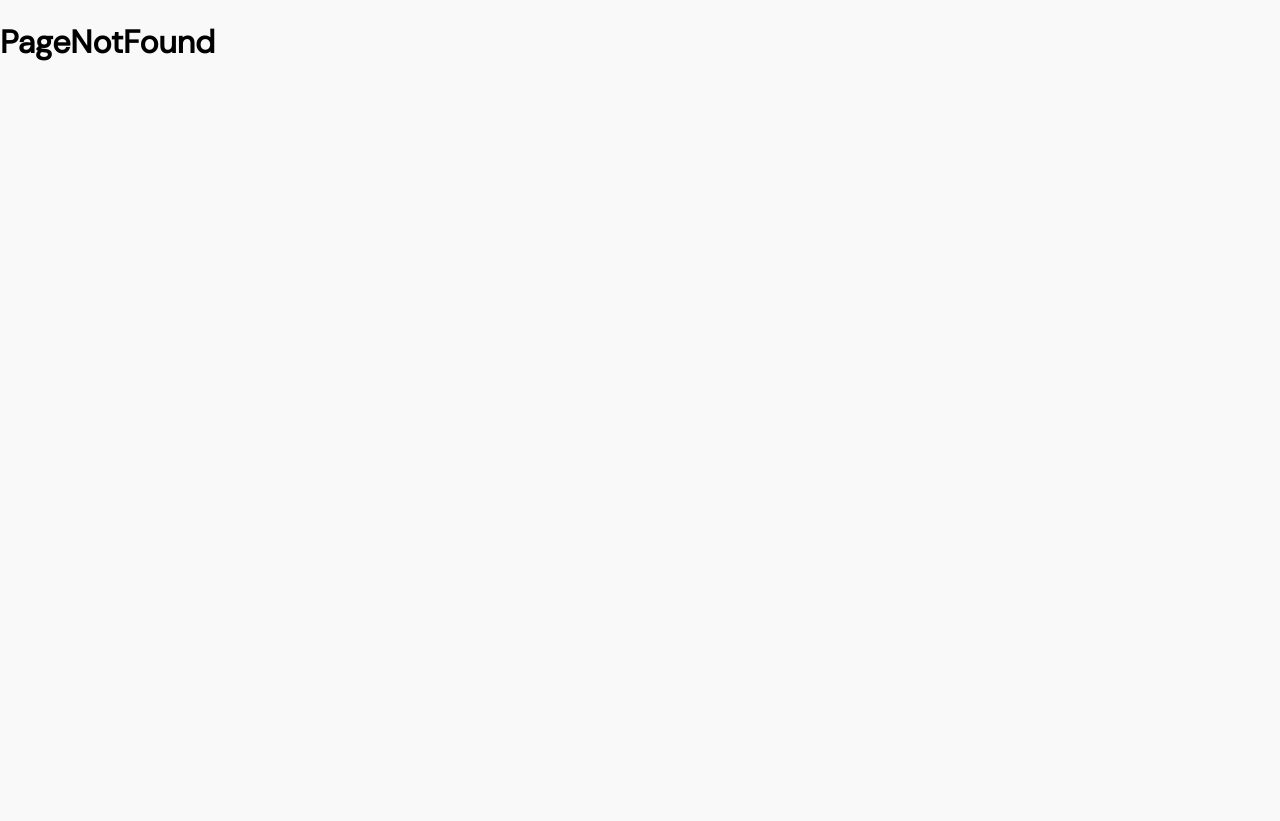
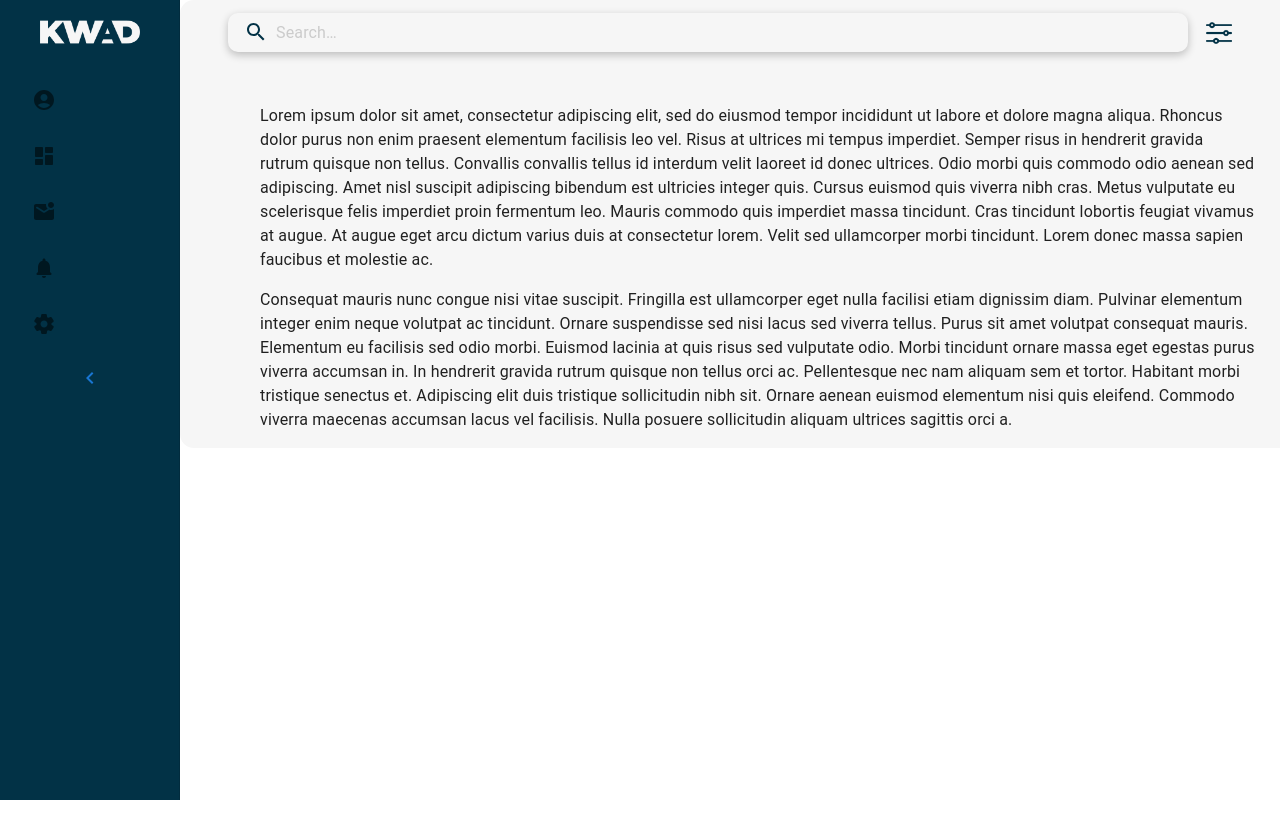
Before and after one commit to rakesh-jena/kwad-app, a React (Create React App) app: page /dashboard in a window 1280 px wide. After the commit the page ends 800 px from the top, so only its background shows below. Built offline with nearby package versions, Linux system fonts and the light colour scheme.

Commit message:
Dashboard Halfway done

```diff
--- a/src/App.js
+++ b/src/App.js
@@ -1,10 +1,12 @@
 import React from "react";
 import "./App.scss";
 import URL from "./URL";
+import CssBaseline from '@mui/material/CssBaseline';
 
 const App = () => {
   return (
     <div className="App">
+
       <URL />
     </div>
   );
--- a/src/URL.js
+++ b/src/URL.js
@@ -6,6 +6,7 @@ import Login from "./Views/Auth/Login";
 import Register from "./Views/Auth/Register";
 import PageNotFound from "./404";
 import ConfirmEmail from "./Views/Auth/ConfirmEmail";
+import Dashboard from "./Views/Layouts/Homepage";
 
 const URL = (props) => {
   return (
@@ -14,6 +15,7 @@ const URL = (props) => {
         <Route path="/forgot-password" element={<ForgotPassword />} />
         <Route path="/" element={<Login />} />
         <Route path="/register" element={<Register />} />
+        <Route path="/dashboard" element={<Dashboard />} />
         <Route path="/confirm-email" element={<ConfirmEmail />} />
         <Route path="*" element={<PageNotFound />} />
       </Routes>
--- a/src/Views/Layouts/Header.js
+++ b/src/Views/Layouts/Header.js
@@ -1,76 +1,95 @@
-import React, { useState } from "react";
-import "./Header.scss";
-import { useLocation } from 'react-router-dom';
-import { InputBase } from "@mui/material";
-import { Search } from "@mui/icons-material";
-import LogoB from "../../Images/Logo/logo_blue.png";
+import * as React from 'react';
+import { styled, createTheme, ThemeProvider } from '@mui/material/styles';
+import MuiAppBar from '@mui/material/AppBar';
+import Toolbar from '@mui/material/Toolbar';
+import SearchIcon from '@mui/icons-material/Search';
+import InputBase from '@mui/material/InputBase';
+import Container from '@mui/material/Container';
 import filterIcon from "../../Images/filter.png";
-import Sidebar from "./Sidebar";
+import IconButton from '@mui/material/IconButton';
+import MenuIcon from '@mui/icons-material/Menu';
 
+const drawerWidth = 180;
 
-const Header = (props) => {
-  console.log(props.displayIcons);
-  const location = useLocation();
-  const [input, setInput] = useState("");
-  console.log(input);
+const AppBar = styled(MuiAppBar, {
+  shouldForwardProp: (prop) => prop !== 'open',
+})(({ theme, open }) => ({
+  boxShadow: 'none',
+  backgroundColor : 'transparent',
+  transition: theme.transitions.create(['margin', 'width'], {
+    easing: theme.transitions.easing.sharp,
+    duration: theme.transitions.duration.leavingScreen,
+  }),
+  ...(open && {
+    width: `calc(100% - ${drawerWidth}px)`,
+    marginLeft: `${drawerWidth}px`,
+    transition: theme.transitions.create(['margin', 'width'], {
+      easing: theme.transitions.easing.easeOut,
+      duration: theme.transitions.duration.enteringScreen,
+    }),
+  }),
+}));
 
+const Search = styled('div')(({ theme }) => ({
+  position: 'relative',
+  borderRadius: '10px',
+  backgroundColor: 'transparent',
+  '&:hover': {
+
+  },
+  width: '100%',
+  boxShadow: 'rgba(0, 0, 0, 0.24) 0px 3px 8px',
+  [theme.breakpoints.up('sm')]: {
+  },
+}));
+
+const SearchIconWrapper = styled('div')(({ theme }) => ({
+  padding: theme.spacing(0, 2),
+  height: '100%',
+  position: 'absolute',
+  pointerEvents: 'none',
+  display: 'flex',
+  alignItems: 'center',
+  justifyContent: 'center',
+}));
+
+const StyledInputBase = styled(InputBase)(({ theme }) => ({
+  color: '#919191',
+  '& .MuiInputBase-input': {
+    padding: theme.spacing(1, 1, 1, 0),
+    // vertical padding + font size from searchIcon
+    paddingLeft: `calc(1em + ${theme.spacing(4)})`,
+    transition: theme.transitions.create('width'),
+    width: '100%',
+    [theme.breakpoints.up('md')]: {
+    },
+  },
+}));
+
+export default function Header(props) {
+  const {open} = props;
   return (
-    <div className="dashboardMain--Header">
-      {props.displayIcons ? (
-        <div className="dashboardMain--Header--LogoDiv">
-          <img
-            src={LogoB}
-            alt="kwad-logo"
-            className="dashboardMain--Header--LogoDiv--Logo"
+    <AppBar position="fixed" open={open}>
+      <Container>
+      <Toolbar>
+        <Search>
+          <SearchIconWrapper>
+            <SearchIcon sx={{color:'#023246'}}/>
+          </SearchIconWrapper>
+          <StyledInputBase
+            placeholder="Search…"
+            inputProps={{ 'aria-label': 'search' }}
           />
-        </div>
-      ) : (
-        <></>
-      )}
-      {location.pathname === "/dashboard" ? (
-        <div
-          className={
-            props.displayIcons
-              ? "dashboardMain--Header--Search--NavClose"
-              : "dashboardMain--Header--Search--NavOpen"
-          }
-        >
-          <div className="searchIcon">
-            <Search className="dashboardMain--Header--SearchIcon" />
-          </div>
-          <InputBase
-            placeholder="Search"
-            classes={{
-              root: "inputRoot",
-              input: "inputInput",
-            }}
-            inputProps={{ "aria-label": "search" }}
-            onChange={(e) => {
-              setInput(e.target.value);
-            }}
-            onClick={() => {
-              console.log("Hello");
-            }}
-          />
-        </div>
-      ) : (
-        <></>
-      )}
-
-      {props.displayIcons ? <Sidebar displayIcons={true} /> : <></>}
-      {props.displayIcons || location.pathname === "/dashboard" ? (
-        <div className="dashboardMain--Header--FilterDiv">
+        </Search>
+        <div className="appbar-filter-div">
           <img
             src={filterIcon}
             alt="filter--icon"
-            className="dashboardMain--Header--FilterDiv--Icon"
+            className="appbar-filter-Icon"
           />
         </div>
-      ) : (
-        <></>
-      )}
-    </div>
+      </Toolbar>
+      </Container>
+    </AppBar>
   );
 };
-
-export default Header;
--- a/src/Views/Layouts/Homepage.js
+++ b/src/Views/Layouts/Homepage.js
@@ -1,54 +1,17 @@
 import React, { useState } from "react";
-import "./DashboardLayout.scss";
+//import "./DashboardLayout.scss";
 import { styled } from "@mui/material/styles";
 import Box from "@mui/material/Box";
-import Drawer from "@mui/material/Drawer";
 import CssBaseline from "@mui/material/CssBaseline";
-import Divider from "@mui/material/Divider";
-import IconButton from "@mui/material/IconButton";
-import ChevronLeftIcon from "@mui/icons-material/ChevronLeft";
-import ChevronRightIcon from "@mui/icons-material/ChevronRight";
-import MuiAppBar from "@mui/material/AppBar";
+import Typography from '@mui/material/Typography';
+import Container from '@mui/material/Container';
 import { useLocation } from "react-router-dom";
-import Suggestions from "./Suggestions";
 import Header from "./Header";
+import Sidebar from "./Sidebar";
+import ChevronLeftIcon from '@mui/icons-material/ChevronLeft';
+import ChevronRightIcon from '@mui/icons-material/ChevronRight';
 
-import Sidebar from "./Sidebar";
-
-const drawerWidth = 250;
-
-const AppBar = styled(MuiAppBar, {
-  shouldForwardProp: (prop) => prop !== "open",
-})(({ theme, open }) => ({
-  transition: theme.transitions.create(["margin", "width"], {
-    easing: theme.transitions.easing.sharp,
-    duration: theme.transitions.duration.leavingScreen,
-  }),
-  ...(open && {
-    width: `calc(100% - ${drawerWidth + 56 * 2}px)`,
-    marginLeft: `${theme.spacing(7)}`,
-    marginRight: `${theme.spacing(7)}`,
-    marginTop: `${theme.spacing(3)}`,
-    paddingTop: `${theme.spacing(2)}`,
-    paddingBottom: `${theme.spacing(2)}`,
-    backgroundColor: "#f6f6f6",
-    boxShadow: "none",
-    transition: theme.transitions.create(["margin", "width"], {
-      easing: theme.transitions.easing.easeOut,
-      duration: theme.transitions.duration.enteringScreen,
-    }),
-  }),
-  ...(open === false && {
-    width: `calc(100% -  (${theme.spacing(7)} + ${theme.spacing(7)}))`,
-    marginLeft: `${theme.spacing(7)}`,
-    marginRight: `${theme.spacing(7)}`,
-    marginTop: `${theme.spacing(3)}`,
-    paddingTop: `${theme.spacing(2)}`,
-    paddingBottom: `${theme.spacing(2)}`,
-    backgroundColor: "#f6f6f6",
-    boxShadow: "none",
-  }),
-}));
+const drawerWidth = 180;
 
 const Main = styled("main", { shouldForwardProp: (prop) => prop !== "open" })(
   ({ theme, open }) => ({
@@ -73,72 +36,62 @@ const Main = styled("main", { shouldForwardProp: (prop) => prop !== "open" })(
   })
 );
 
-export const OpenStatus = React.createContext();
+const DrawerHeader = styled('div')(({ theme }) => ({
+  display: 'flex',
+  alignItems: 'center',
+  padding: theme.spacing(0, 1),
+  // necessary for content to be below app bar
+  ...theme.mixins.toolbar,
+  justifyContent: 'flex-end',
+}));
 
-const MainLayout = (props) => {
-  const { children } = props;
-  const location = useLocation();
-  const [open, setOpen] = useState(true);
-  console.log("from dashboard layout = " + open);
-  const handleDrawerHandle = () => {
-    setOpen(!open);
+export default function Homepage() {
+  const [open, setOpen] = React.useState(true);
+
+  const handleDrawerOpen = () => {
+    setOpen(true);
   };
-  console.log(open);
+
+  const handleDrawerClose = () => {
+    setOpen(false);
+  };
   return (
-    <Box sx={{ display: "flex" }} className="mainLayout">
+    <Box sx={{ display: 'flex' }}>
       <CssBaseline />
-      {location.pathname === "/dashboard" || open === false ? (
-        <AppBar position="fixed" open={open}>
-          {open === false ? (
-            <div>
-              <Header displayIcons={true} />
-            </div>
-          ) : (
-            <div>
-              <Header displayIcons={false} />
-            </div>
-          )}
-          {location.pathname === "/dashboard" ? (
-            <div>
-              <Suggestions />
-            </div>
-          ) : (
-            <></>
-          )}
-        </AppBar>
-      ) : (
-        <></>
-      )}
-      <Drawer
-        sx={{
-          width: drawerWidth,
-          flexShrink: 0,
-          "& .MuiDrawer-paper": {
-            width: drawerWidth,
-            boxSizing: "border-box",
-            backgroundColor: "#023246",
-            borderRight: "0ch",
-          },
-        }}
-        variant="persistent"
-        anchor="left"
-        open={open}
-      >
-        <Divider />
-        <Sidebar />
-      </Drawer>
-
-      <IconButton
-        onClick={handleDrawerHandle}
-        className={open ? "mainLayout--Open" : "mainLayout--Close"}
-      >
-        {open ? <ChevronLeftIcon /> : <ChevronRightIcon />}
-      </IconButton>
-      <OpenStatus.Provider value={open}>
-        <Main open={open}>{children}</Main>
-      </OpenStatus.Provider>
+      <Header open={open}/>
+      <Sidebar open={open} drawerWidth={drawerWidth}/>
+      <Main open={open}>
+        <Container>
+        <DrawerHeader />
+        <Typography paragraph>
+          Lorem ipsum dolor sit amet, consectetur adipiscing elit, sed do eiusmod
+          tempor incididunt ut labore et dolore magna aliqua. Rhoncus dolor purus non
+          enim praesent elementum facilisis leo vel. Risus at ultrices mi tempus
+          imperdiet. Semper risus in hendrerit gravida rutrum quisque non tellus.
+          Convallis convallis tellus id interdum velit laoreet id donec ultrices.
+          Odio morbi quis commodo odio aenean sed adipiscing. Amet nisl suscipit
+          adipiscing bibendum est ultricies integer quis. Cursus euismod quis viverra
+          nibh cras. Metus vulputate eu scelerisque felis imperdiet proin fermentum
+          leo. Mauris commodo quis imperdiet massa tincidunt. Cras tincidunt lobortis
+          feugiat vivamus at augue. At augue eget arcu dictum varius duis at
+          consectetur lorem. Velit sed ullamcorper morbi tincidunt. Lorem donec massa
+          sapien faucibus et molestie ac.
+        </Typography>
+        <Typography paragraph>
+          Consequat mauris nunc congue nisi vitae suscipit. Fringilla est ullamcorper
+          eget nulla facilisi etiam dignissim diam. Pulvinar elementum integer enim
+          neque volutpat ac tincidunt. Ornare suspendisse sed nisi lacus sed viverra
+          tellus. Purus sit amet volutpat consequat mauris. Elementum eu facilisis
+          sed odio morbi. Euismod lacinia at quis risus sed vulputate odio. Morbi
+          tincidunt ornare massa eget egestas purus viverra accumsan in. In hendrerit
+          gravida rutrum quisque non tellus orci ac. Pellentesque nec nam aliquam sem
+          et tortor. Habitant morbi tristique senectus et. Adipiscing elit duis
+          tristique sollicitudin nibh sit. Ornare aenean euismod elementum nisi quis
+          eleifend. Commodo viverra maecenas accumsan lacus vel facilisis. Nulla
+          posuere sollicitudin aliquam ultrices sagittis orci a.
+        </Typography>
+        </Container>
+      </Main>
     </Box>
   );
 };
-
-export default MainLayout;
--- a/src/Views/Layouts/Sidebar.js
+++ b/src/Views/Layouts/Sidebar.js
@@ -1,6 +1,8 @@
 import React from "react";
-import LogoW from "../../Images/Logo/logo_white.png";
+import LogoWhite from "../../Images/Logo/logo_white.png";
 import { Link, useLocation } from "react-router-dom";
+import { Drawer,ListItem,ListItemButton,ListItemIcon,ListItemText,List, Button } from '@mui/material';
+import { styled, useTheme } from '@mui/material/styles';
 import MarkEmailUnreadOutlinedIcon from "@mui/icons-material/MarkEmailUnreadOutlined";
 import SettingsOutlinedIcon from "@mui/icons-material/SettingsOutlined";
 import NotificationsNoneOutlinedIcon from "@mui/icons-material/NotificationsNoneOutlined";
@@ -11,180 +13,85 @@ import AccountCircleRoundedIcon from "@mui/icons-material/AccountCircleRounded";
 import MarkEmailUnreadRoundedIcon from "@mui/icons-material/MarkEmailUnreadRounded";
 import NotificationsRoundedIcon from "@mui/icons-material/NotificationsRounded";
 import SettingsRoundedIcon from "@mui/icons-material/SettingsRounded";
-import Tabs from "@mui/material/Tabs";
-import Tab from "@mui/material/Tab";
+import ChevronLeftIcon from "@mui/icons-material/ChevronLeft";
+import ChevronRightIcon from "@mui/icons-material/ChevronRight";
+import './Sidebar.scss';
 
-const Sidebar = (props) => {
-  console.log(props.displayIcons);
-  const [value, setValue] = React.useState(0);
-  const location = useLocation();
-  const handleChange = (event, newValue) => {
-    console.log(newValue);
-    setValue(newValue);
-  };
+const DrawerHeader = styled('div')(({ theme }) => ({
+  display: 'flex',
+  alignItems: 'center',
+  padding: theme.spacing(0, 1),
+  // necessary for content to be below app bar
+  ...theme.mixins.toolbar,
+  justifyContent: 'center',
+}));
+
+export default function Sidebar(props) {
+  const theme = useTheme();
+  const {open,  drawerWidth} = props;
 
   return (
-    <div className={props.displayIcons ? "sideNavBar" : ""}>
-      <div
-        className={
-          props.displayIcons ? "sideNavBar--Div--Active" : "sideNavBar--Div"
-        }
-      >
-        {props.displayIcons ? (
-          <></>
-        ) : (
-          <div className="confirmationPageLayout--Paper--LogoDiv">
-            <img
-              src={LogoW}
-              alt="kwad-logo"
-              className="confirmationPageLayout--Paper--LogoDiv--Logo"
-            />
-          </div>
-        )}
-        <Tabs
-          orientation={props.displayIcons ? "" : "vertical"}
-          value={props.displayIcons ? "" : value}
-          onChange={props.displayIcons ? "" : handleChange}
-          aria-label="Vertical tabs example"
-          className={
-            props.displayIcons ? "sideNavBar--List--Active" : "sideNavBar--List"
-          }
-        >
-          <Tab
-            className="sideNavBar--Tab"
-            label={
-              location.pathname === "/dashboard" ? (
-                <div className="sideNavBar--TabDiv">
-                  <AccountCircleRoundedIcon
-                    className={
-                      props.displayIcons
-                        ? "sideNavBar--ListItemIcon--Active"
-                        : "sideNavBar--ListItemIcon--Avatar"
-                    }
-                  />
-                </div>
-              ) : (
-                <div className="sideNavBar--TabDiv">
-                  <AccountCircleOutlinedIcon
-                    className={
-                      props.displayIcons
-                        ? "sideNavBar--ListItemIcon--Active"
-                        : "sideNavBar--ListItemIcon--Avatar"
-                    }
-                  />
-                </div>
-              )
-            }
-            to="/dashboard"
-            component={Link}
-          />
-          {props.displayIcons ? (
-            <></>
-          ) : (
-            <div className="sideNavBar--TabDiv--Name">
-              <span>Trevor William</span>
-            </div>
-          )}
-          <Tab
-            className="sideNavBar--Tab"
-            label={
-              location.pathname === "/profile" ? (
-                <DashboardRoundedIcon
-                  className={
-                    props.displayIcons
-                      ? "sideNavBar--ListItemIcon--Active"
-                      : "sideNavBar--ListItemIcon"
-                  }
-                />
-              ) : (
-                <DashboardOutlinedIcon
-                  className={
-                    props.displayIcons
-                      ? "sideNavBar--ListItemIcon--Active"
-                      : "sideNavBar--ListItemIcon"
-                  }
-                />
-              )
-            }
-            to="/profile"
-            component={Link}
-          />
-          <Tab
-            className="sideNavBar--Tab"
-            label={
-              location.pathname === "/message" ? (
-                <MarkEmailUnreadRoundedIcon
-                  className={
-                    props.displayIcons
-                      ? "sideNavBar--ListItemIcon--Active"
-                      : "sideNavBar--ListItemIcon"
-                  }
-                />
-              ) : (
-                <MarkEmailUnreadOutlinedIcon
-                  className={
-                    props.displayIcons
-                      ? "sideNavBar--ListItemIcon--Active"
-                      : "sideNavBar--ListItemIcon"
-                  }
-                />
-              )
-            }
-            to="/message"
-            component={Link}
-          />
-          <Tab
-            className="sideNavBar--Tab"
-            label={
-              location.pathname === "/notifications" ? (
-                <NotificationsRoundedIcon
-                  className={
-                    props.displayIcons
-                      ? "sideNavBar--ListItemIcon--Active"
-                      : "sideNavBar--ListItemIcon"
-                  }
-                />
-              ) : (
-                <NotificationsNoneOutlinedIcon
-                  className={
-                    props.displayIcons
-                      ? "sideNavBar--ListItemIcon--Active"
-                      : "sideNavBar--ListItemIcon"
-                  }
-                />
-              )
-            }
-            to="/notifications"
-            component={Link}
-          />
-          <Tab
-            className="sideNavBar--Tab"
-            label={
-              location.pathname === "/settings" ? (
-                <SettingsRoundedIcon
-                  className={
-                    props.displayIcons
-                      ? "sideNavBar--ListItemIcon--Active"
-                      : "sideNavBar--ListItemIcon"
-                  }
-                />
-              ) : (
-                <SettingsOutlinedIcon
-                  className={
-                    props.displayIcons
-                      ? "sideNavBar--ListItemIcon--Active"
-                      : "sideNavBar--ListItemIcon"
-                  }
-                />
-              )
-            }
-            to="/settings"
-            component={Link}
-          />
-        </Tabs>
-      </div>
-    </div>
+    <Drawer className="sidebar"
+      sx={{
+        width: drawerWidth,
+        flexShrink: 0,
+        '& .MuiDrawer-paper': {
+          width: drawerWidth,
+          boxSizing: 'border-box',
+          bgcolor: '#023246',
+          color: '#fff',
+        },
+      }}
+      variant="persistent"
+      anchor="left"
+      open={open}
+    >
+      <DrawerHeader >
+        <img src={LogoWhite} alt="logo" className="sidebar-logo-img"/>
+      </DrawerHeader>
+      <List>
+        <ListItem >
+          <ListItemButton>
+            <ListItemIcon>
+              <AccountCircleRoundedIcon/>
+            </ListItemIcon>
+            <ListItemText />
+          </ListItemButton>
+        </ListItem>
+        <ListItem >
+          <ListItemButton>
+            <ListItemIcon>
+              <DashboardRoundedIcon/>
+            </ListItemIcon>
+          </ListItemButton>
+        </ListItem>
+        <ListItem >
+          <ListItemButton>
+            <ListItemIcon>
+              <MarkEmailUnreadRoundedIcon/>
+            </ListItemIcon>
+          </ListItemButton>
+        </ListItem>
+        <ListItem >
+          <ListItemButton>
+            <ListItemIcon>
+              <NotificationsRoundedIcon/>
+            </ListItemIcon>
+          </ListItemButton>
+        </ListItem>
+        <ListItem >
+          <ListItemButton>
+            <ListItemIcon>
+              <SettingsRoundedIcon/>
+            </ListItemIcon>
+          </ListItemButton>
+        </ListItem>
+      </List>
+
+      <Button className="sidebar-toggle-btn">
+        <ChevronLeftIcon/>
+      </Button>
+
+    </Drawer>
   );
 };
-
-export default Sidebar;
--- /dev/null
+++ b/src/Views/Layouts/Sidebar.scss
@@ -0,0 +1,5 @@
+@import "../../Style/color";
+
+.sidebar-logo-img {
+  width: 100px;
+}
--- a/src/index.scss
+++ b/src/index.scss
@@ -74,3 +74,9 @@ Link a {
   letter-spacing: 1px;
   text-transform: capitalize;
 }
+.appbar-filter-Icon {
+  width: 44px;
+    margin: auto;
+    vertical-align: middle;
+    padding-left: 18px;
+}
```
